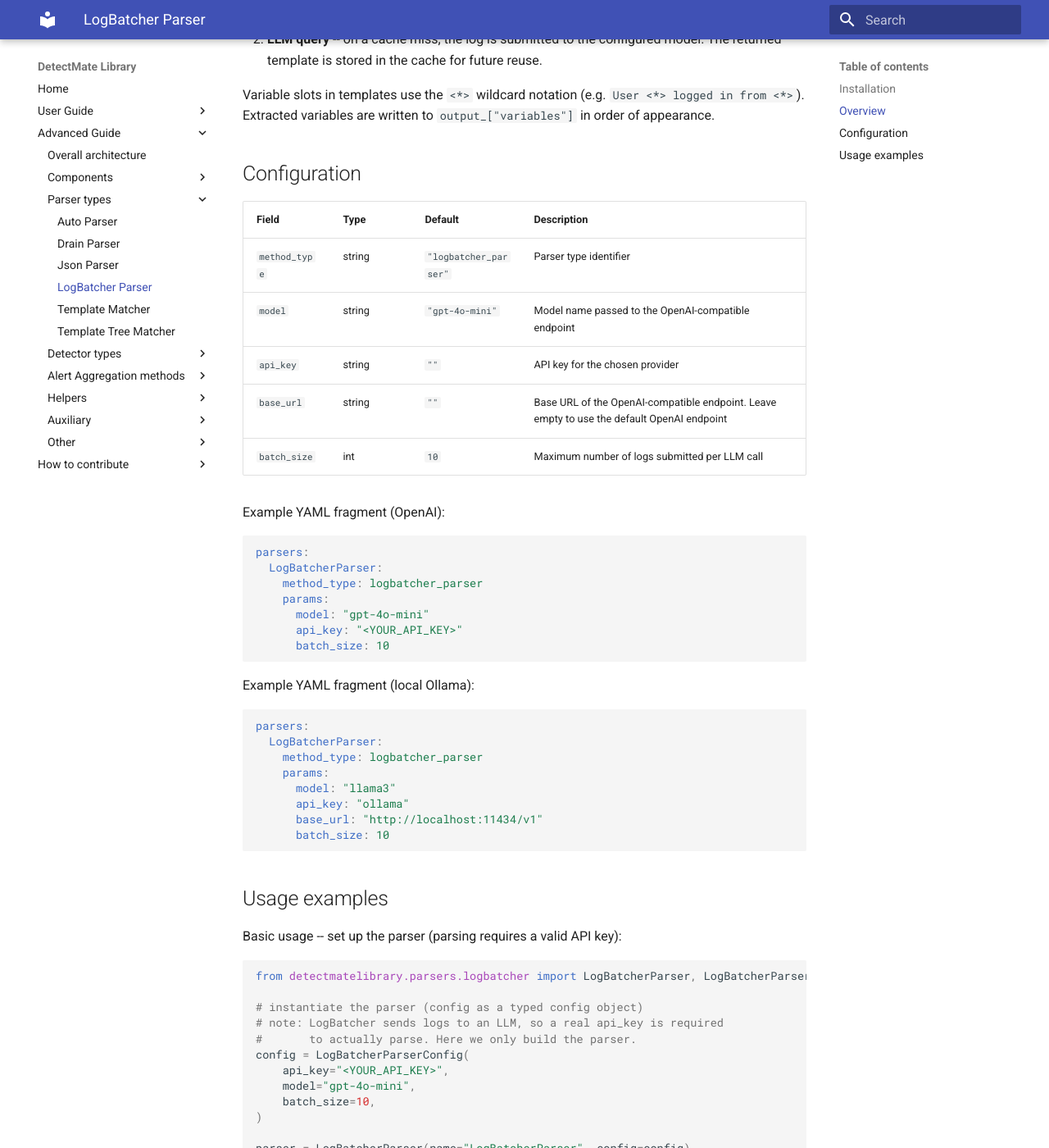
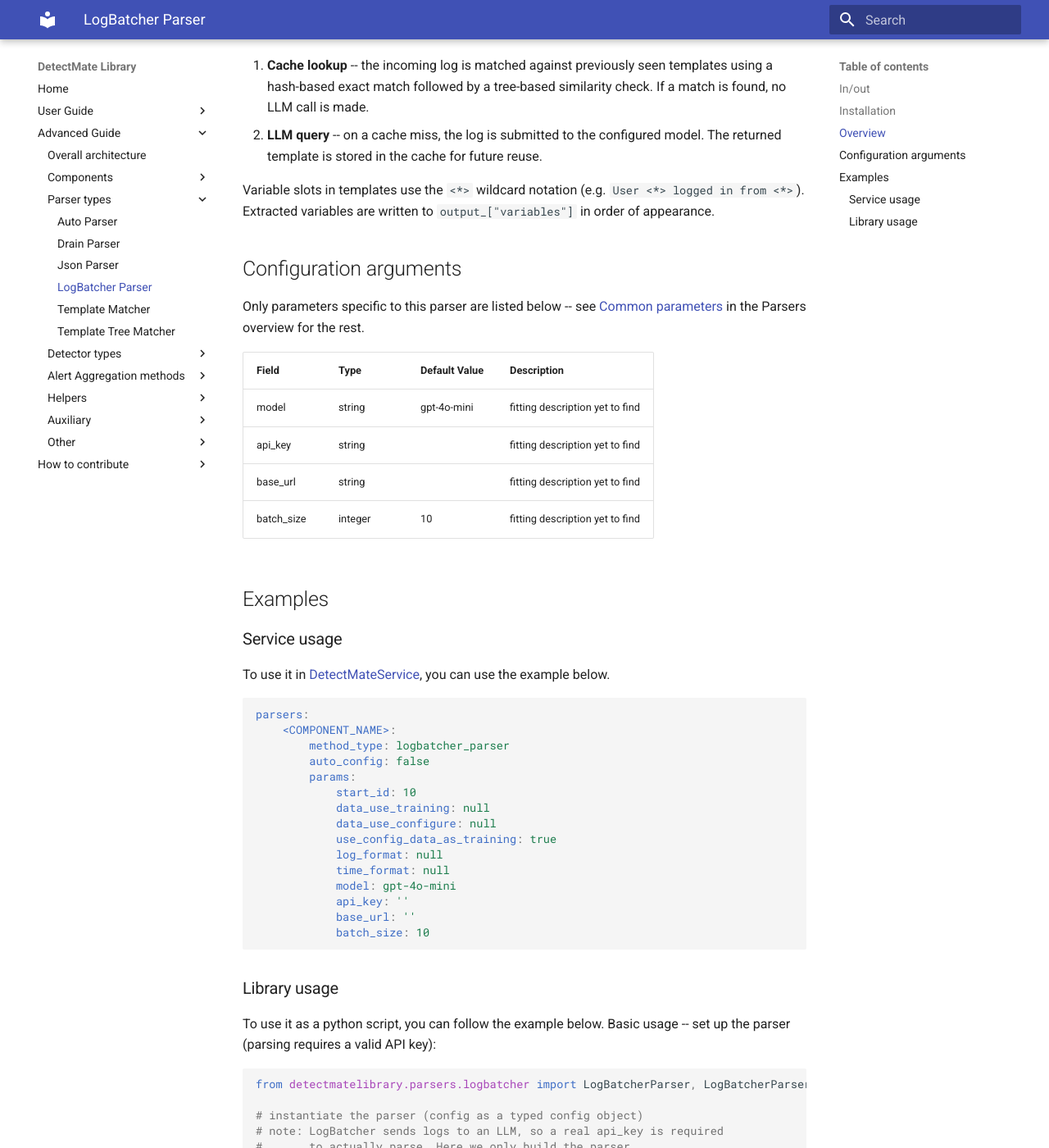
Before and after one commit to ait-detectmate/DetectMateLibrary, an MkDocs documentation site: the page built from docs/parsers/logbatcher_parser.md, in a window 1280 px wide and 1400 px high, scrolled down 818 px. Shown: the whole window at 82% size. Built offline with MkDocs 1.6.1 and Material for MkDocs 9.7.7, drawn with Linux system fonts in a browser that asks for light colours; some of the changed text lies outside the part shown.

Commit message:
update logbatcher_parser.md and parser.py with the Field function and the automate function for the configuration arguments for the documentation

````diff
--- a/docs/parsers/logbatcher_parser.md
+++ b/docs/parsers/logbatcher_parser.md
@@ -1,6 +1,10 @@
 # LogBatcher Parser
 
 LLM-based log parser that infers event templates from raw log messages using any OpenAI-compatible model. No training data or labeled examples are required.
+
+## In/out
+
+Input and output schemas in the pipeline
 
 |            | Schema                        | Description                              |
 |------------|-------------------------------|------------------------------------------|
@@ -26,43 +30,47 @@
 
 Variable slots in templates use the `<*>` wildcard notation (e.g. `User <*> logged in from <*>`). Extracted variables are written to `output_["variables"]` in order of appearance.
 
-## Configuration
+## Configuration arguments
 
-| Field | Type | Default | Description |
-|---|---|---|---|
-| `method_type` | string | `"logbatcher_parser"` | Parser type identifier |
-| `model` | string | `"gpt-4o-mini"` | Model name passed to the OpenAI-compatible endpoint |
-| `api_key` | string | `""` | API key for the chosen provider |
-| `base_url` | string | `""` | Base URL of the OpenAI-compatible endpoint. Leave empty to use the default OpenAI endpoint |
-| `batch_size` | int | `10` | Maximum number of logs submitted per LLM call |
+Only parameters specific to this parser are listed below -- see [Common parameters](../parsers.md#common-parameters-all-parsers) in the Parsers overview for the rest.
 
-Example YAML fragment (OpenAI):
+<!-- Start arguments -->
+| Field  | Type  | Default Value| Description|
+|-------|------|-----|---|
+|model|string|gpt-4o-mini|fitting description yet to find|
+|api_key|string||fitting description yet to find|
+|base_url|string||fitting description yet to find|
+|batch_size|integer|10|fitting description yet to find|
+<!-- End arguments -->
 
+## Examples
+### Service usage
+
+To use it in [DetectMateService](https://github.com/ait-detectmate/DetectMateService), you can use the example below.
+
+<!-- Start config -->
 ```yaml
 parsers:
-  LogBatcherParser:
-    method_type: logbatcher_parser
-    params:
-      model: "gpt-4o-mini"
-      api_key: "<YOUR_API_KEY>"
-      batch_size: 10
+    <COMPONENT_NAME>:
+        method_type: logbatcher_parser
+        auto_config: false
+        params:
+            start_id: 10
+            data_use_training: null
+            data_use_configure: null
+            use_config_data_as_training: true
+            log_format: null
+            time_format: null
+            model: gpt-4o-mini
+            api_key: ''
+            base_url: ''
+            batch_size: 10
 ```
+<!-- End config -->
 
-Example YAML fragment (local Ollama):
 
-```yaml
-parsers:
-  LogBatcherParser:
-    method_type: logbatcher_parser
-    params:
-      model: "llama3"
-      api_key: "ollama"
-      base_url: "http://localhost:11434/v1"
-      batch_size: 10
-```
-
-## Usage examples
-
+### Library usage
+To use it as a python script, you can follow the example below.
 Basic usage  --  set up the parser (parsing requires a valid API key):
 
 ```python
````
Also changed, not shown: 1 other file.
